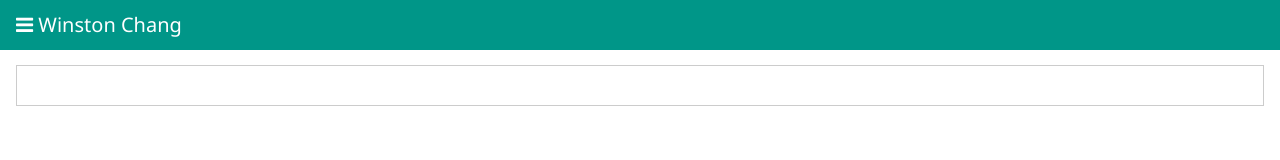
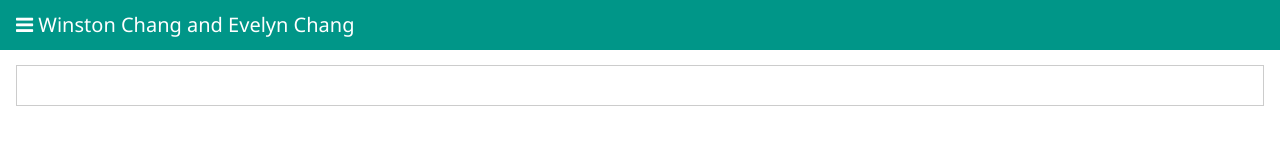
Before and after one commit to wchang28/app_template, a website: page public/index.html in a window 1280 px wide. Drawn offline with Linux system fonts and the light colour scheme.

```diff
--- a/public/index.html
+++ b/public/index.html
@@ -10,7 +10,7 @@
 	</head>
 	<body>
 		<div class="w3-container w3-teal" id="main">
-			<h4><i class="fa fa-bars"></i> Winston Chang</h4>
+			<h4><i class="fa fa-bars"></i> Winston Chang and Evelyn Chang</h4>
 		</div>
 		<div class="w3-container">
 			<p><div id="test"></div></p>
```
